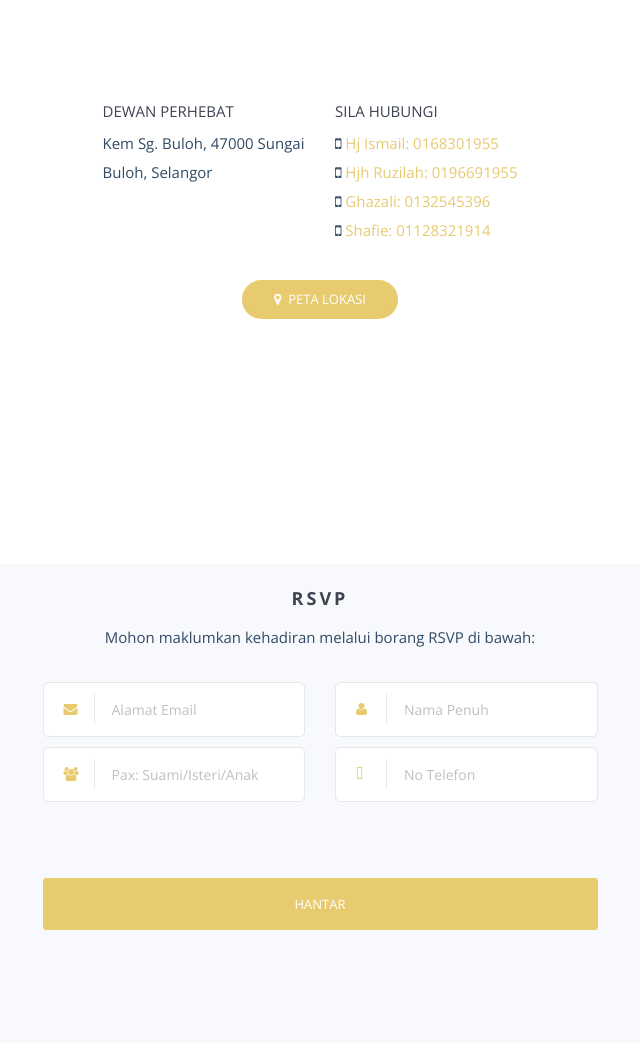
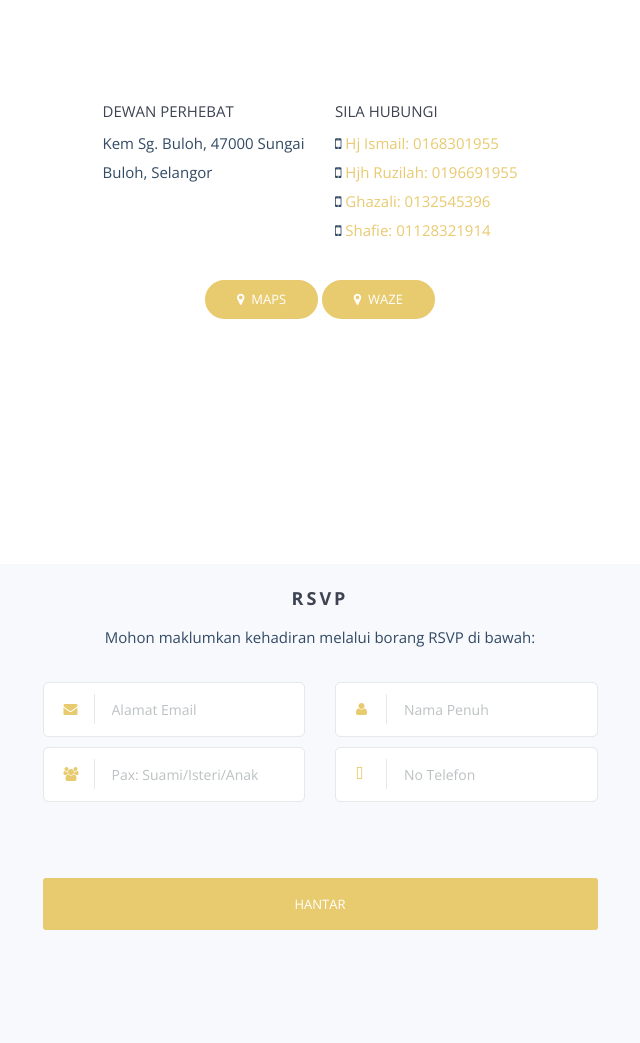
Before and after one commit to zettatips/wedding-website, a website: page index.html in a window 1280 px wide. Shown: the part 1997-3040 px from the top of the page, without its empty margins (320-960 px from the left). Drawn offline with nearby package versions, Linux system fonts and the light colour scheme; files whose address does not match are found by name.

Commit message:
Adding Waze

```diff
--- a/index.html
+++ b/index.html
@@ -229,8 +229,10 @@
                     <div class="row text-center">
                         <div class="col-md-12" style="padding: 5px;">
                             <a class="btn btn-fill btn-small"
-                               href="https://maps.google.com/maps?daddr=3.2037587,101.5730945&navigate=yes" target="_blank"><i
-                                    class="fa fa-map-marker"></i>&nbsp;&nbsp;Peta Lokasi</a>
+                               href="https://maps.google.com/maps?daddr=3.2037587,101.5730945&navigate=yes" target="_blank">
+                               <i class="fa fa-map-marker"></i>&nbsp;&nbsp;Maps</a>
+                            <a  class="btn btn-fill btn-small" href="https://waze.com/ul?q3.2037587,101.5730945&navigate=yes&zoom=17" target="_blank">
+                                <i class="fa fa-map-marker"></i>&nbsp;&nbsp;Waze</a>
                         </div>
 
                     </div>
```
